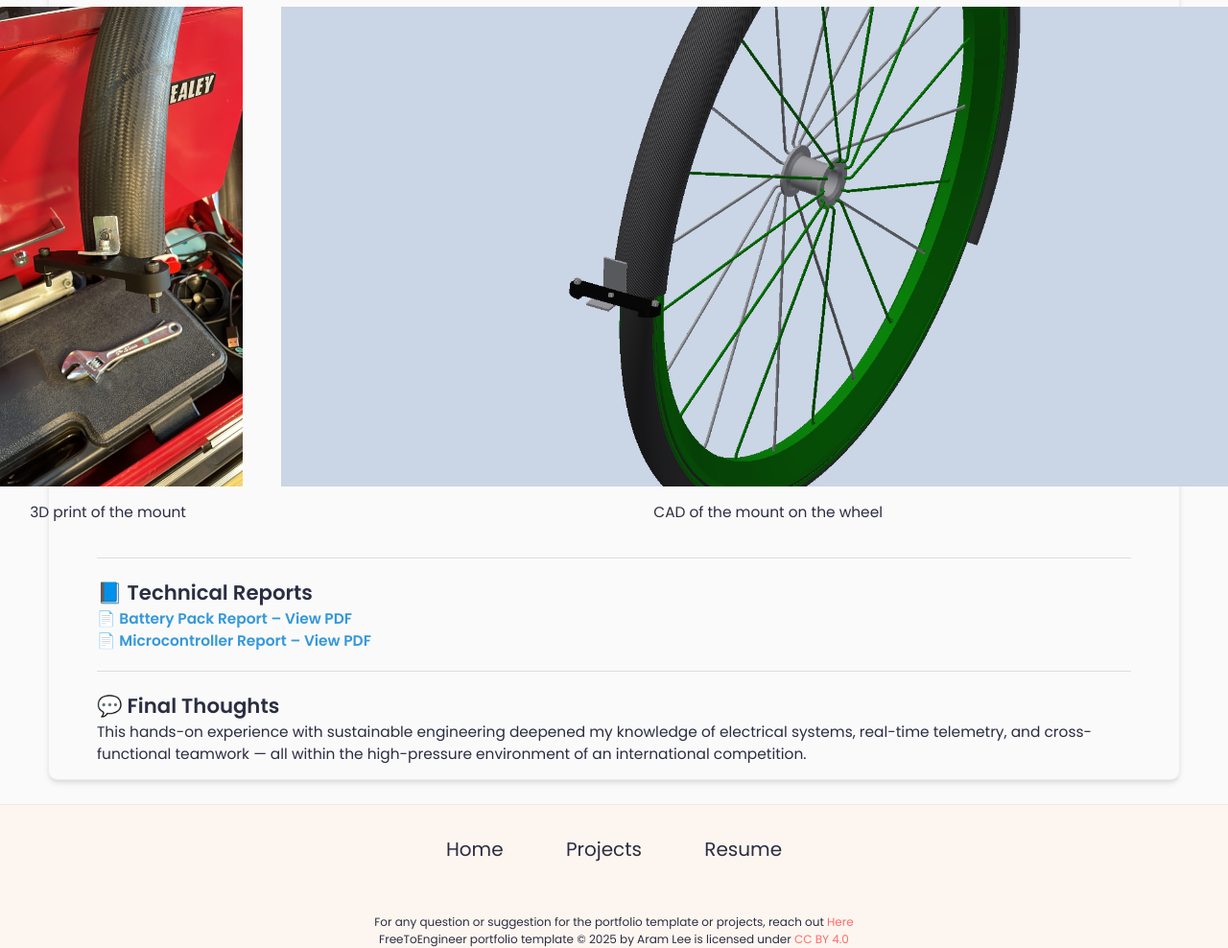
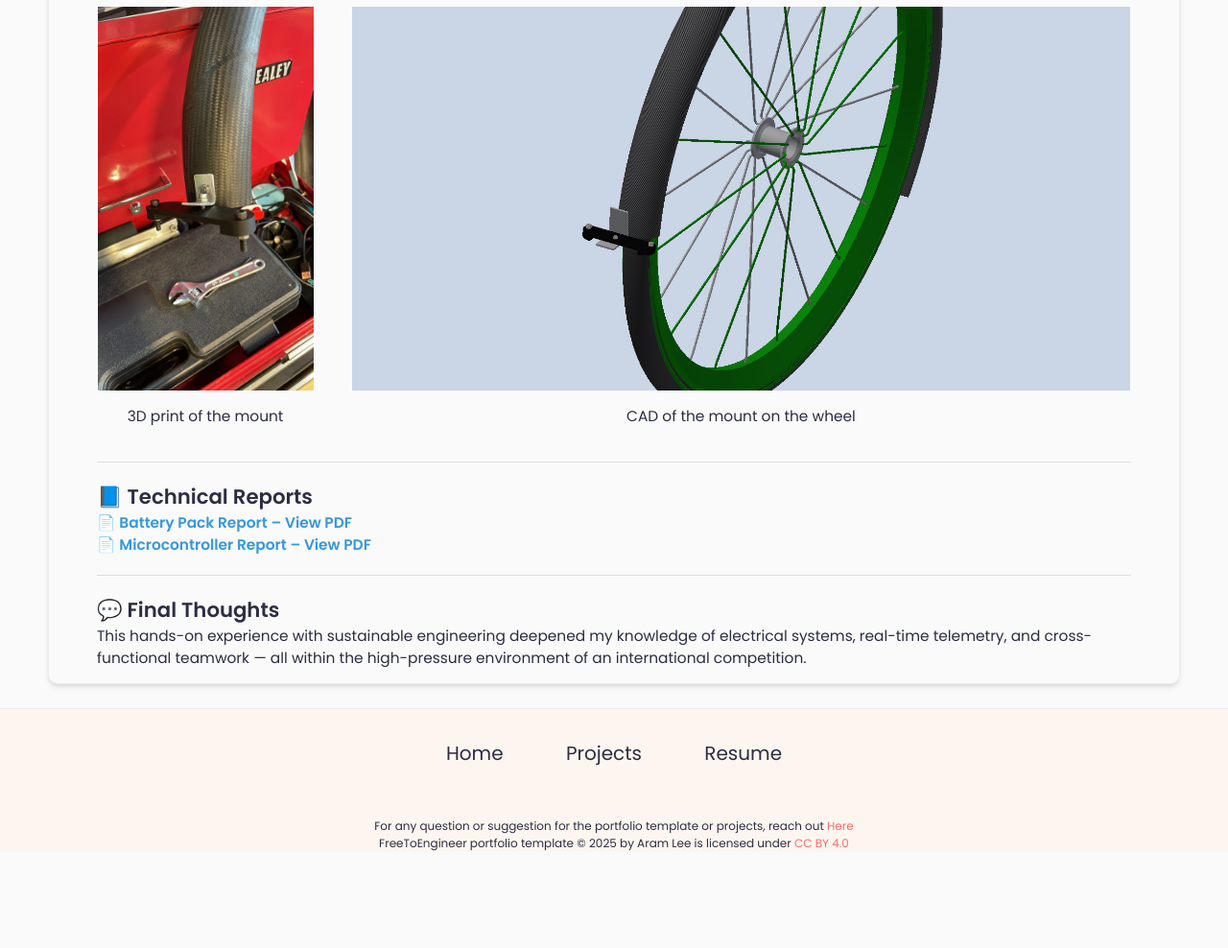
Before and after one commit to elliotroutier/elliot_portfolio, a Jekyll site: the page built from _projects/GBR/index.md, in a window 1280 px wide. Shown: the part 1899-2887 px from the top of the page at 96% size. Built offline with Jekyll 4.4.1, drawn with Linux system fonts in a browser that asks for light colours; after the commit the page ends 2787 px from its top, so only the background shows below that.

Commit message:
Update index.md

```diff
--- a/_projects/GBR/index.md
+++ b/_projects/GBR/index.md
@@ -42,11 +42,11 @@ As a Powertrain Engineer for Green Bath Racing, I helped design and optimise sys
 <iframe src="/assets/documents/mudgard_mounting2-1.pdf" width="100%" height="600"></iframe>
 <div style="display: flex; justify-content: center; gap: 40px; align-items: flex-start;">
   <div style="text-align: center;">
-    <img src="/assets/documents/3D_print.jpg" style="height: 500px; object-fit: cover;" alt="3D print of the mount">
+    <img src="/assets/documents/3D_print.jpg" style="height: 400px; object-fit: cover;" alt="3D print of the mount">
     <p style="margin-top: 8px;">3D print of the mount</p>
   </div>
   <div style="text-align: center;">
-    <img src="/assets/documents/wheel_assembly.png" style="height: 500px; object-fit: cover;" alt="CAD of the mount on the wheel">
+    <img src="/assets/documents/wheel_assembly.png" style="height: 400px; object-fit: cover;" alt="CAD of the mount on the wheel">
     <p style="margin-top: 8px;">CAD of the mount on the wheel</p>
   </div>
 </div>
```
